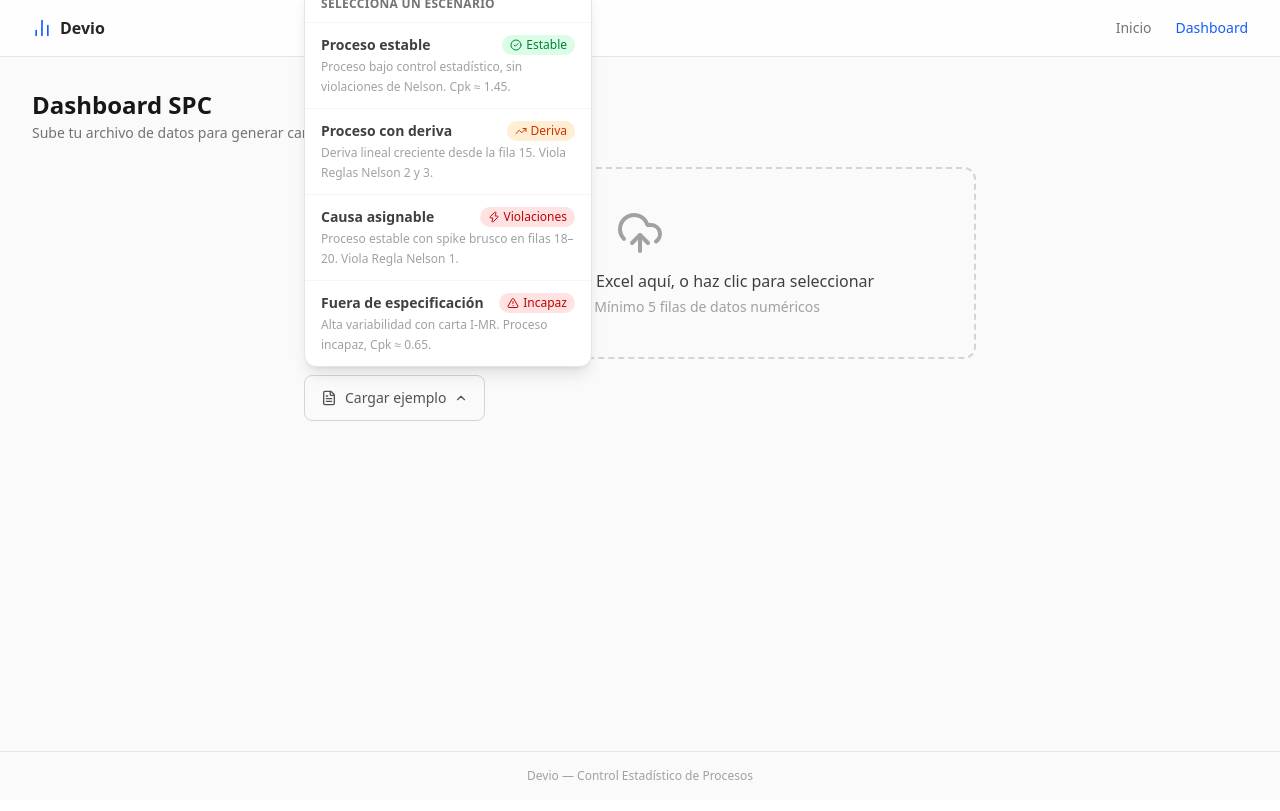
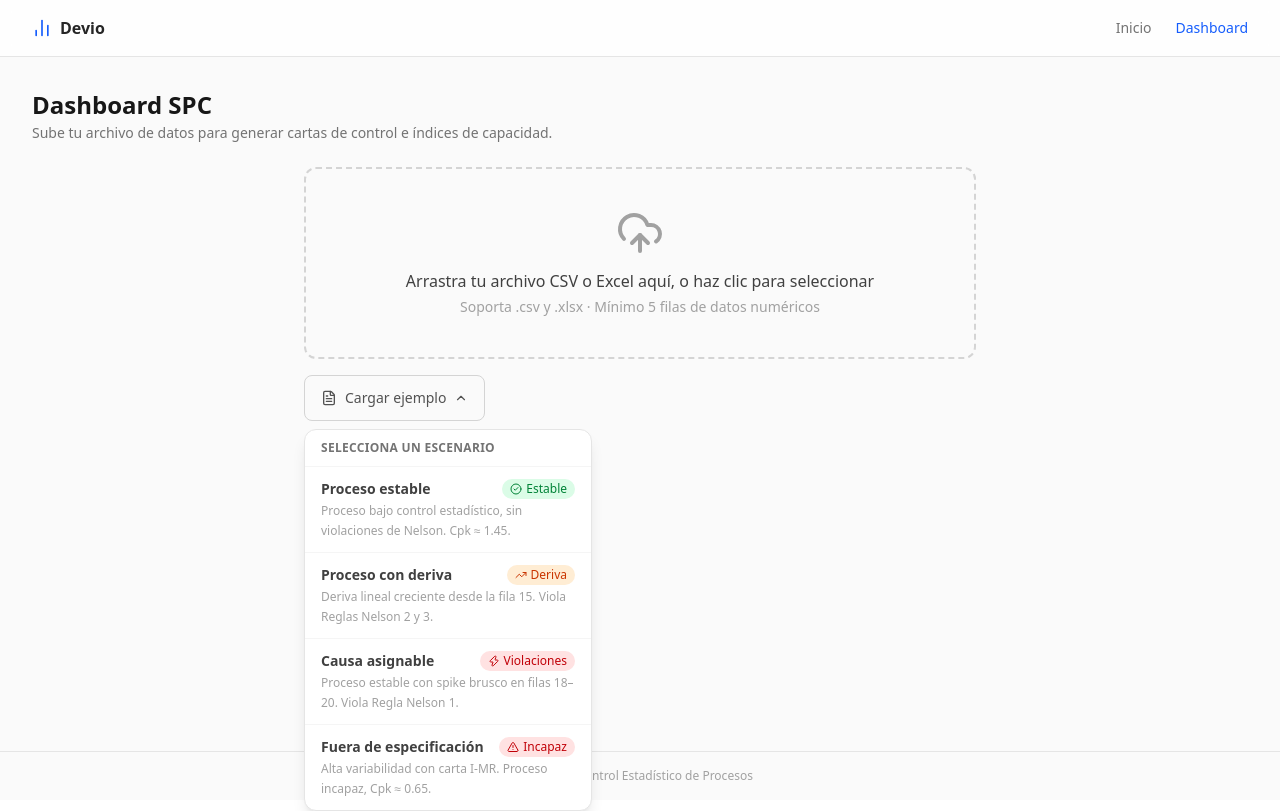
Before and after one commit to markusx5622/devio, a Next.js app: page /app in a window 1280 px wide. Both pictures are taken after a click on the button "Cargar ejemplo". Built offline with nearby package versions, Linux system fonts and the light colour scheme.

Commit message:
fix(ui): fix demo dropdown clipping — open downward

```diff
--- a/src/components/upload/UploadDropzone.tsx
+++ b/src/components/upload/UploadDropzone.tsx
@@ -109,11 +109,11 @@ function DemoSelector({
       <AnimatePresence>
         {open && scenarios.length > 0 && (
           <motion.div
-            initial={{ opacity: 0, y: -8 }}
+            initial={{ opacity: 0, y: 8 }}
             animate={{ opacity: 1, y: 0 }}
-            exit={{ opacity: 0, y: -8 }}
+            exit={{ opacity: 0, y: 8 }}
             transition={{ duration: 0.18 }}
-            className="absolute bottom-full mb-2 left-0 z-50 w-72 rounded-xl border border-neutral-200 dark:border-neutral-700 bg-white dark:bg-neutral-800 shadow-lg overflow-hidden"
+            className="absolute top-full mt-2 left-0 z-50 w-72 rounded-xl border border-neutral-200 dark:border-neutral-700 bg-white dark:bg-neutral-800 shadow-lg overflow-hidden"
             onClick={(e) => e.stopPropagation()}
           >
             <p className="px-4 py-2.5 text-xs font-semibold text-neutral-500 dark:text-neutral-400 uppercase tracking-wide border-b border-neutral-100 dark:border-neutral-700">
```
